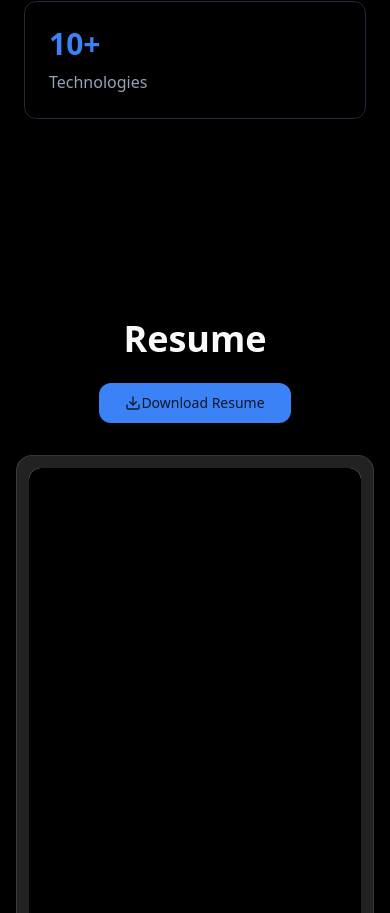
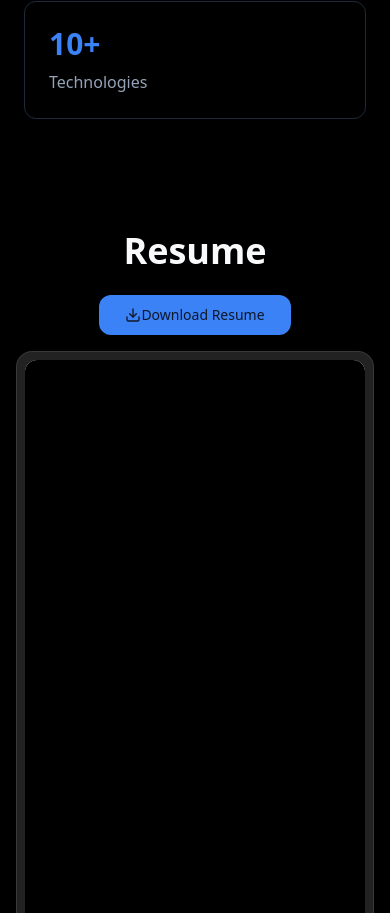
Before and after one commit to priyanshu-3/portfolio, a React (Vite) app: page / in a window 390 px wide. Shown: the part 1311-2224 px from the top of the page. Built offline with nearby package versions, Linux system fonts and the light colour scheme.

Commit message:
fix: remove excess empty space above and below resume on mobile

```diff
--- a/src/components/Resume.tsx
+++ b/src/components/Resume.tsx
@@ -44,7 +44,7 @@ export function ResumeSection() {
   };
 
   return (
-    <section id="resume" className="py-20">
+    <section id="resume" className="py-4 md:py-20">
       <ContainerScroll
         titleComponent={
           <div className="space-y-6">
--- a/src/components/ui/container-scroll-animation.tsx
+++ b/src/components/ui/container-scroll-animation.tsx
@@ -39,13 +39,13 @@ export const ContainerScroll = ({
   // ── Mobile: clean layout, no 3D animation ──
   if (isMobile) {
     return (
-      <div className="flex flex-col items-center px-4 py-10 gap-8">
+      <div className="flex flex-col items-center px-4 pt-4 pb-4 gap-4">
         {/* Title + download button */}
         <div className="w-full text-center">{titleComponent}</div>
 
         {/* Resume card — full width, no rotation */}
-        <div className="w-full rounded-2xl border border-white/10 bg-[#222222] p-3 shadow-2xl">
-          <div className="w-full overflow-hidden rounded-xl bg-white" style={{ height: "75vh" }}>
+        <div className="w-full rounded-2xl border border-white/10 bg-[#222222] p-2 shadow-2xl">
+          <div className="w-full overflow-hidden rounded-xl bg-white" style={{ height: "82vh" }}>
             {children}
           </div>
         </div>
```
